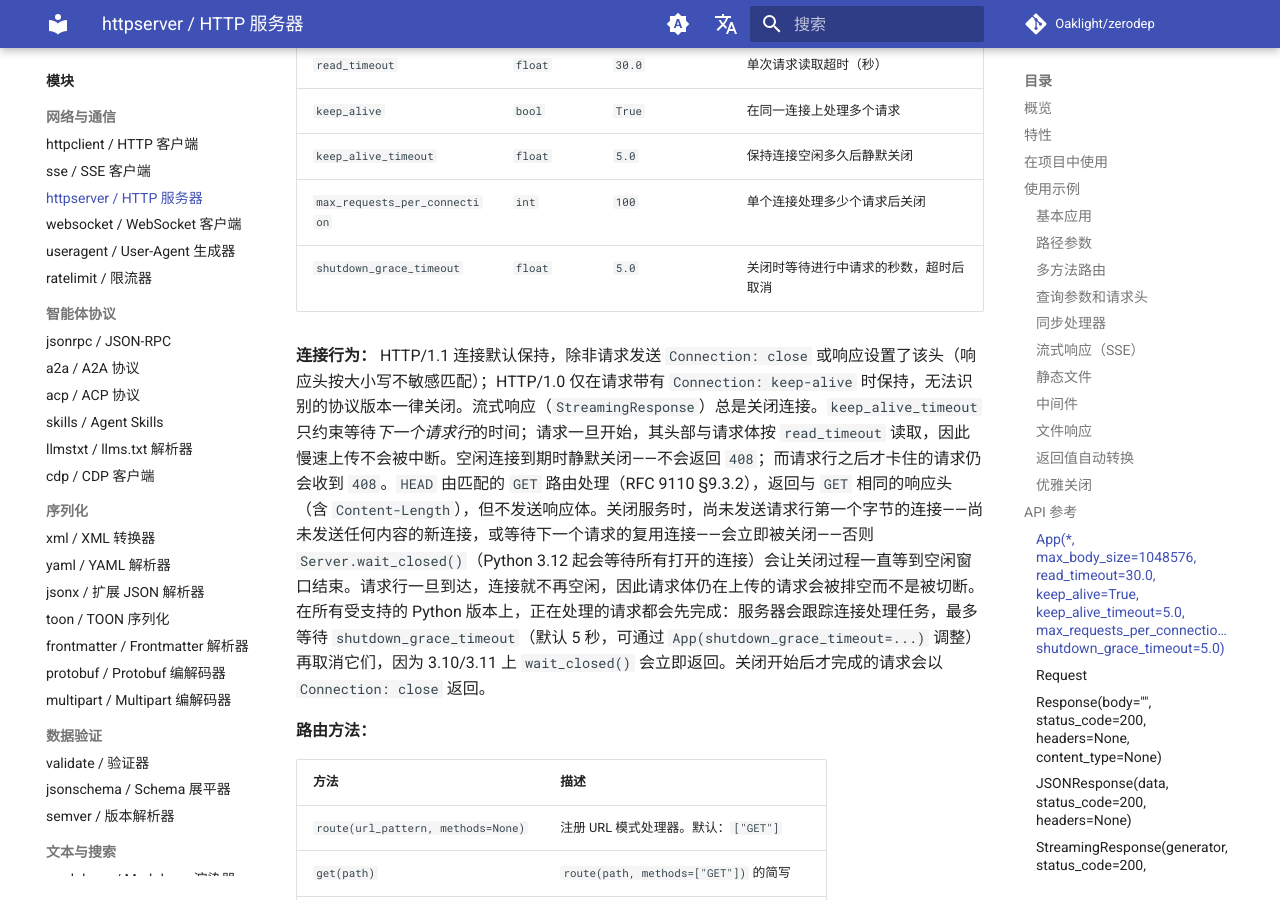
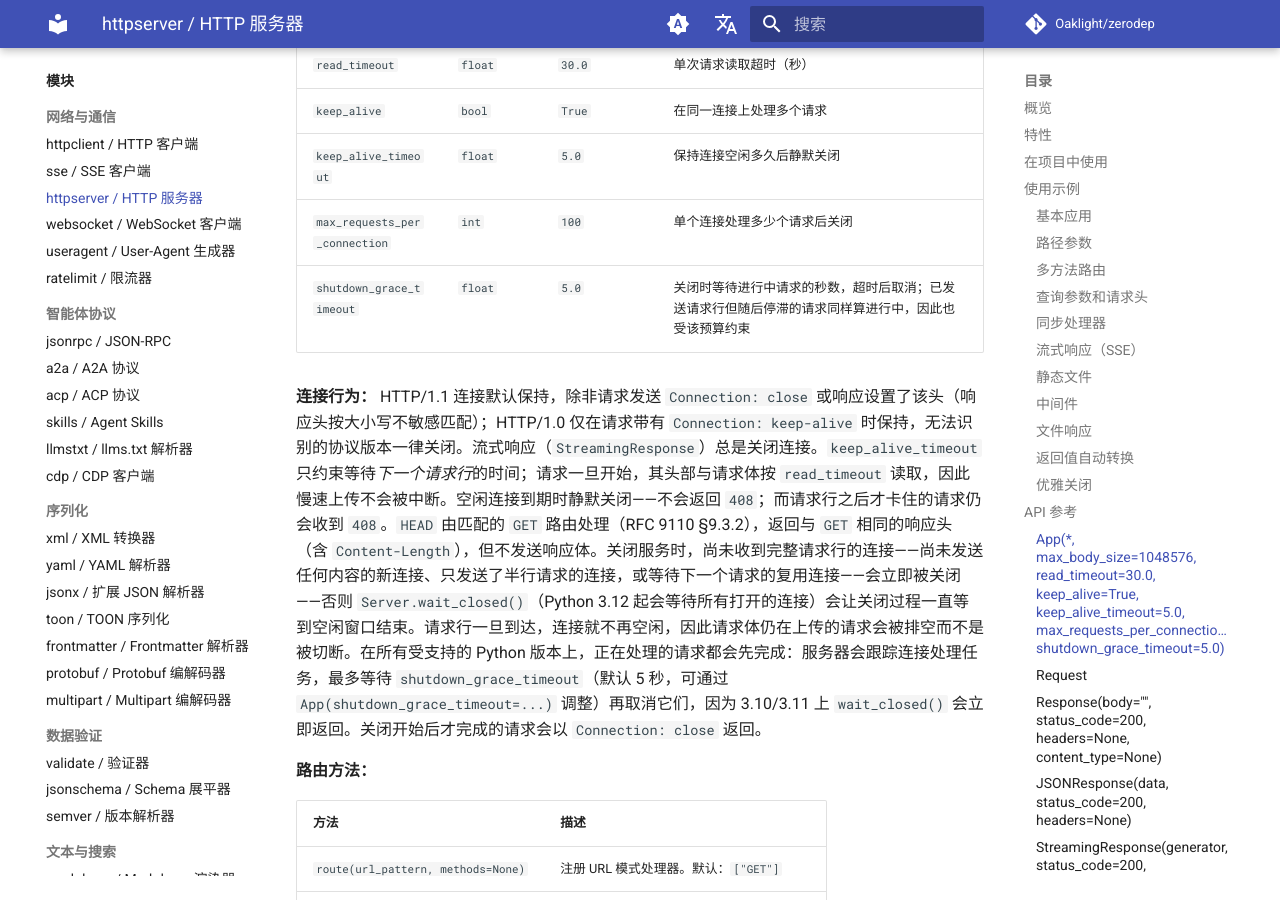
Before and after one commit to Oaklight/zerodep, an MkDocs documentation site: the page built from docs/modules/httpserver.md, in a window 1280 px wide and 900 px high, scrolled down 4549 px. Built offline with MkDocs 1.6.1 and Material for MkDocs 9.7.7, drawn with Linux system fonts in a browser that asks for light colours; comment, search, counter and statistics services are not loaded.

Commit message:
docs(httpserver)：空闲边界是完整的请求行
并说明 shutdown_grace_timeout 现在也约束发出请求行后停滞的请求。

```diff
--- a/docs/modules/httpserver.md
+++ b/docs/modules/httpserver.md
@@ -203,9 +203,9 @@ async def trigger_shutdown(request):
 | `keep_alive` | `bool` | `True` | 在同一连接上处理多个请求 |
 | `keep_alive_timeout` | `float` | `5.0` | 保持连接空闲多久后静默关闭 |
 | `max_requests_per_connection` | `int` | `100` | 单个连接处理多少个请求后关闭 |
-| `shutdown_grace_timeout` | `float` | `5.0` | 关闭时等待进行中请求的秒数，超时后取消 |
+| `shutdown_grace_timeout` | `float` | `5.0` | 关闭时等待进行中请求的秒数，超时后取消；已发送请求行但随后停滞的请求同样算进行中，因此也受该预算约束 |
 
-**连接行为：** HTTP/1.1 连接默认保持，除非请求发送 `Connection: close` 或响应设置了该头（响应头按大小写不敏感匹配）；HTTP/1.0 仅在请求带有 `Connection: keep-alive` 时保持，无法识别的协议版本一律关闭。流式响应（`StreamingResponse`）总是关闭连接。`keep_alive_timeout` 只约束等待*下一个请求行*的时间；请求一旦开始，其头部与请求体按 `read_timeout` 读取，因此慢速上传不会被中断。空闲连接到期时静默关闭——不会返回 `408`；而请求行之后才卡住的请求仍会收到 `408`。`HEAD` 由匹配的 `GET` 路由处理（RFC 9110 §9.3.2），返回与 `GET` 相同的响应头（含 `Content-Length`），但不发送响应体。关闭服务时，尚未发送请求行第一个字节的连接——尚未发送任何内容的新连接，或等待下一个请求的复用连接——会立即被关闭——否则 `Server.wait_closed()`（Python 3.12 起会等待所有打开的连接）会让关闭过程一直等到空闲窗口结束。请求行一旦到达，连接就不再空闲，因此请求体仍在上传的请求会被排空而不是被切断。在所有受支持的 Python 版本上，正在处理的请求都会先完成：服务器会跟踪连接处理任务，最多等待 `shutdown_grace_timeout`（默认 5 秒，可通过 `App(shutdown_grace_timeout=...)` 调整）再取消它们，因为 3.10/3.11 上 `wait_closed()` 会立即返回。关闭开始后才完成的请求会以 `Connection: close` 返回。
+**连接行为：** HTTP/1.1 连接默认保持，除非请求发送 `Connection: close` 或响应设置了该头（响应头按大小写不敏感匹配）；HTTP/1.0 仅在请求带有 `Connection: keep-alive` 时保持，无法识别的协议版本一律关闭。流式响应（`StreamingResponse`）总是关闭连接。`keep_alive_timeout` 只约束等待*下一个请求行*的时间；请求一旦开始，其头部与请求体按 `read_timeout` 读取，因此慢速上传不会被中断。空闲连接到期时静默关闭——不会返回 `408`；而请求行之后才卡住的请求仍会收到 `408`。`HEAD` 由匹配的 `GET` 路由处理（RFC 9110 §9.3.2），返回与 `GET` 相同的响应头（含 `Content-Length`），但不发送响应体。关闭服务时，尚未收到完整请求行的连接——尚未发送任何内容的新连接、只发送了半行请求的连接，或等待下一个请求的复用连接——会立即被关闭——否则 `Server.wait_closed()`（Python 3.12 起会等待所有打开的连接）会让关闭过程一直等到空闲窗口结束。请求行一旦到达，连接就不再空闲，因此请求体仍在上传的请求会被排空而不是被切断。在所有受支持的 Python 版本上，正在处理的请求都会先完成：服务器会跟踪连接处理任务，最多等待 `shutdown_grace_timeout`（默认 5 秒，可通过 `App(shutdown_grace_timeout=...)` 调整）再取消它们，因为 3.10/3.11 上 `wait_closed()` 会立即返回。关闭开始后才完成的请求会以 `Connection: close` 返回。
 
 **路由方法：**
 
```
